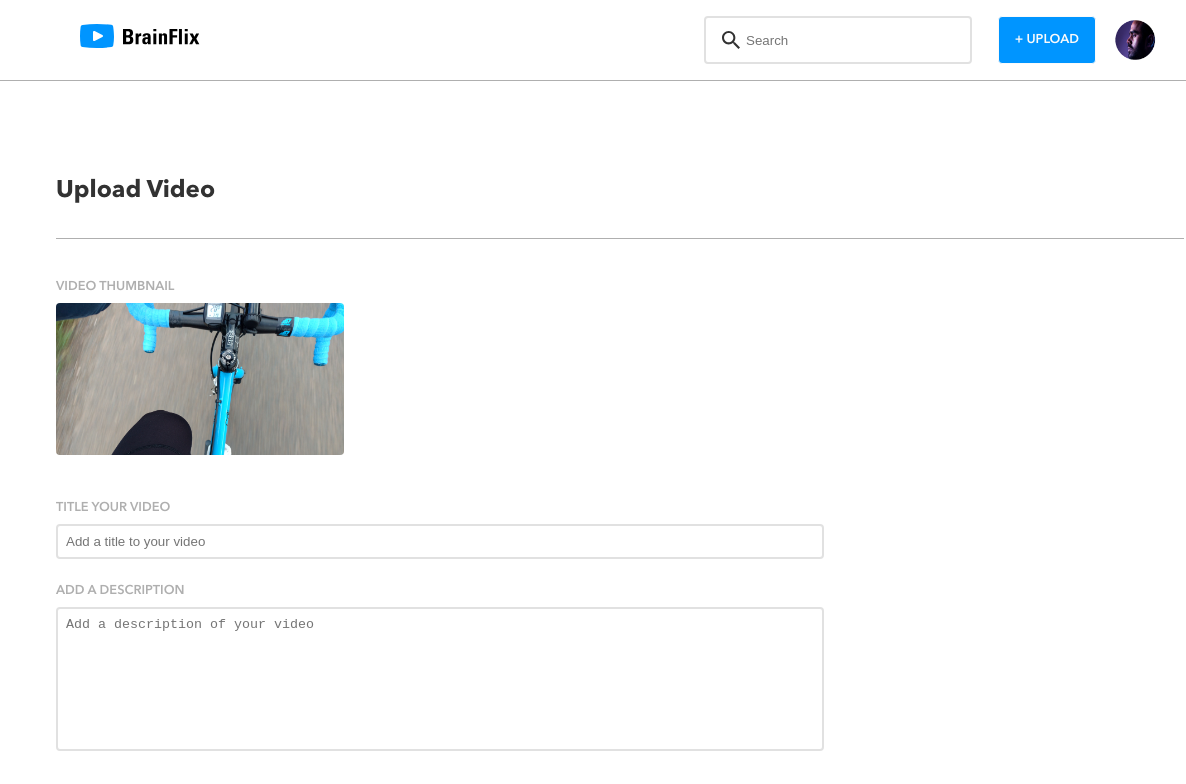
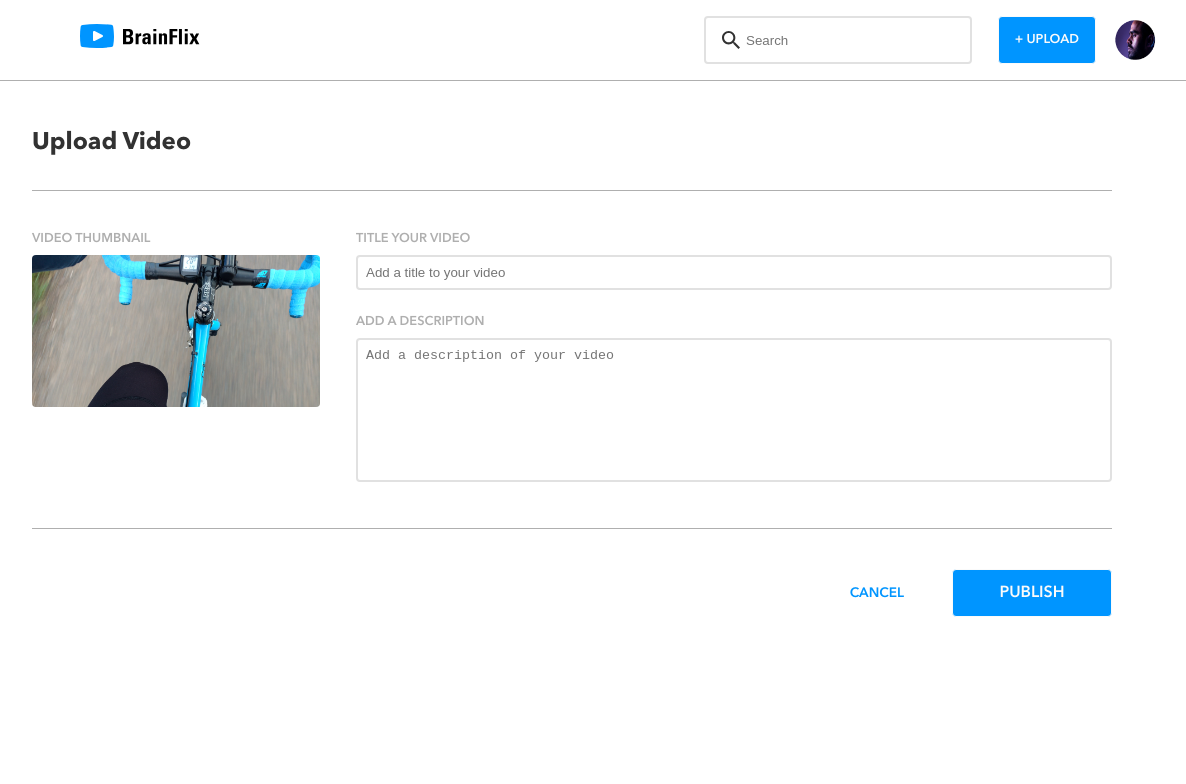
Before and after one commit to monica-zarate/monica-zarate-brainflix, a React (Create React App) app in the folder sprint-two/: page /upload in a window 1536 px wide. Shown: the top 784 px of the page, without its empty margins (148-1334 px from the left). Built offline with nearby package versions, Linux system fonts and the light colour scheme.

Commit message:
Completed Upload Component for Desktop Device.

```diff
--- a/sprint-two/src/components/Upload.jsx
+++ b/sprint-two/src/components/Upload.jsx
@@ -6,11 +6,12 @@ function Upload(props) {
   return (
     <div className="upload">
       <h1 className="upload__title">Upload Video</h1>
-
+      <div className="upload__wrapper">
         <div className="upload__thumb">
           <p className="upload__thumb--title">VIDEO THUMBNAIL</p>
           <img className="upload__thumb--img" src={thumbnail} alt="bike" />
         </div>
+
         <div className="upload__form">
           <p className="upload__form--title">TITLE YOUR VIDEO</p>
           <input
@@ -24,6 +25,7 @@ function Upload(props) {
             placeholder="Add a description of your video"
           ></textarea>
         </div>
+      </div>
       <div className="upload__btns">
         <p className="upload__btns--cancel">CANCEL</p>
         <button className="upload__btns--publish">PUBLISH</button>
--- a/sprint-two/src/components/styles/main.css
+++ b/sprint-two/src/components/styles/main.css
@@ -406,6 +406,7 @@ body {
         -ms-flex-pack: justify;
             justify-content: space-between;
     max-width: 48rem;
+    margin: 0 auto;
   }
 }
 
@@ -883,25 +884,25 @@ body {
 
 .upload {
   padding: 0 1rem 2rem 1rem;
+  border-top: 1px solid #afafaf;
 }
 
 @media (min-width: 768px) {
   .upload {
     padding: 0 0 3rem 0;
-    border-top: 1px solid #afafaf;
   }
 }
 
 @media (min-width: 1440px) {
   .upload {
     padding: 3rem 11.25rem;
+    margin: 0 auto;
   }
 }
 
 .upload__title {
   font-family: "Avenir Next Bold";
   color: #323232;
-  border-top: 1px solid #afafaf;
   padding: 1.5rem 0 2rem 0;
   font-size: 1.5rem;
 }
@@ -915,6 +916,39 @@ body {
   }
 }
 
+@media (min-width: 1440px) {
+  .upload__title {
+    padding: 0 0 2rem 0;
+    margin: 0;
+    max-width: 67.5rem;
+  }
+}
+
+.upload__wrapper {
+  width: 100%;
+}
+
+@media (min-width: 768px) {
+  .upload__wrapper {
+    border-bottom: 1px solid #afafaf;
+  }
+}
+
+@media (min-width: 1440px) {
+  .upload__wrapper {
+    display: -webkit-box;
+    display: -ms-flexbox;
+    display: flex;
+    -webkit-box-pack: justify;
+        -ms-flex-pack: justify;
+            justify-content: space-between;
+    -webkit-box-align: baseline;
+        -ms-flex-align: baseline;
+            align-items: baseline;
+    max-width: 67.5rem;
+  }
+}
+
 .upload__thumb {
   font-size: 0.8rem;
 }
@@ -923,6 +957,14 @@ body {
   .upload__thumb {
     padding: 2.5rem 0;
     margin: 0 1.5rem;
+  }
+}
+
+@media (min-width: 1440px) {
+  .upload__thumb {
+    max-width: unset;
+    width: 25%;
+    margin: 0;
   }
 }
 
@@ -955,7 +997,14 @@ body {
     margin: 0 1.5rem;
     max-width: 48rem;
     padding: 0 0 1rem 0;
-    border-bottom: 1px solid #afafaf;
+  }
+}
+
+@media (min-width: 1440px) {
+  .upload__form {
+    max-width: unset;
+    width: 70%;
+    margin: 0;
   }
 }
 
@@ -1010,6 +1059,13 @@ body {
     -webkit-box-pack: end;
         -ms-flex-pack: end;
             justify-content: flex-end;
+  }
+}
+
+@media (min-width: 1440px) {
+  .upload__btns {
+    max-width: 67.5rem;
+    margin: 2.5rem 0;
   }
 }
 
--- a/sprint-two/src/components/styles/partials/_upload.scss
+++ b/sprint-two/src/components/styles/partials/_upload.scss
@@ -1,19 +1,19 @@
 .upload {
   padding: 0 1rem 2rem 1rem;
+  border-top: 1px solid $divider-color;
 
   @include tablet {
     padding: 0 0 3rem 0;
-    border-top: 1px solid $divider-color;
   }
 
   @include desktop {
     padding: 3rem 11.25rem;
+    margin: 0 auto;
   }
 
   &__title {
     font-family: $primary-font-bold;
     color: $primary-color;
-    border-top: 1px solid $divider-color;
     padding: 1.5rem 0 2rem 0;
     font-size: 1.5rem;
     @include tablet {
@@ -21,6 +21,25 @@
       border-top: unset;
       border-bottom: 1px solid $divider-color;
       margin: 0 1.5rem;
+    }
+    @include desktop {
+      padding: 0 0 2rem 0;
+      margin: 0;
+      max-width: 67.5rem;
+    }
+  }
+
+  &__wrapper {
+    width: 100%;
+    @include tablet {
+      border-bottom: 1px solid $divider-color;
+    }
+
+    @include desktop {
+      display: flex;
+      justify-content: space-between;
+      align-items: baseline;
+      max-width: 67.5rem;
     }
   }
 
@@ -31,6 +50,12 @@
       padding: 2.5rem 0;
       margin: 0 1.5rem;
     }
+    @include desktop {
+      max-width: unset;
+      width: 25%;
+      margin: 0;
+    }
+
     &--title {
       font-family: $primary-font-demi;
       color: $divider-color;
@@ -51,12 +76,18 @@
   &__form {
     margin: 0 0 0.5rem 0;
     max-width: 18rem;
+
     @include tablet {
       margin: 0 1.5rem;
       max-width: 48rem;
       padding: 0 0 1rem 0;
-      border-bottom: 1px solid $divider-color;
     }
+    @include desktop {
+      max-width: unset;
+      width: 70%;
+      margin: 0;
+    }
+
     &--title {
       font-family: $primary-font-demi;
       color: $divider-color;
@@ -95,6 +126,11 @@
       flex-direction: row;
       align-items: baseline;
       justify-content: flex-end;
+    }
+
+    @include desktop {
+      max-width: 67.5rem;
+      margin: 2.5rem 0;
     }
 
     &--cancel {
--- a/sprint-two/src/components/styles/partials/_video.scss
+++ b/sprint-two/src/components/styles/partials/_video.scss
@@ -158,6 +158,7 @@
     flex-direction: column;
     justify-content: space-between;
     max-width: 48rem;
+    margin: 0 auto;
   }
 
   @include desktop {
```
Also changed, not shown: 1 other file (tests, documents, lock files or other folders). Lines whose indentation alone changed are shown as unchanged.
